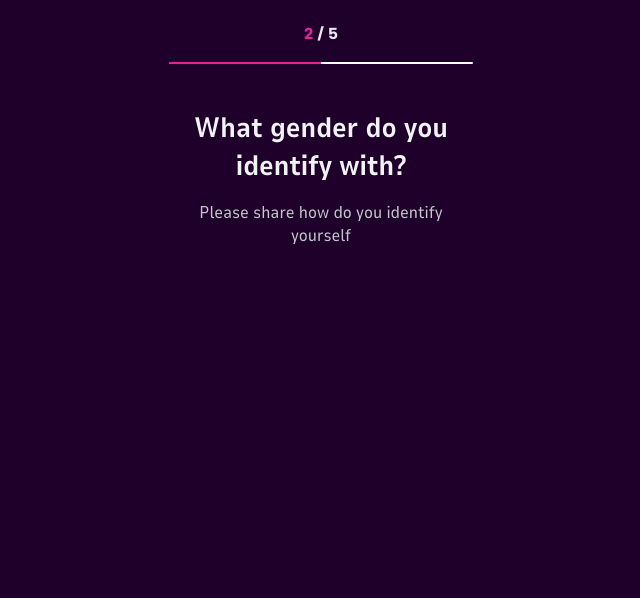
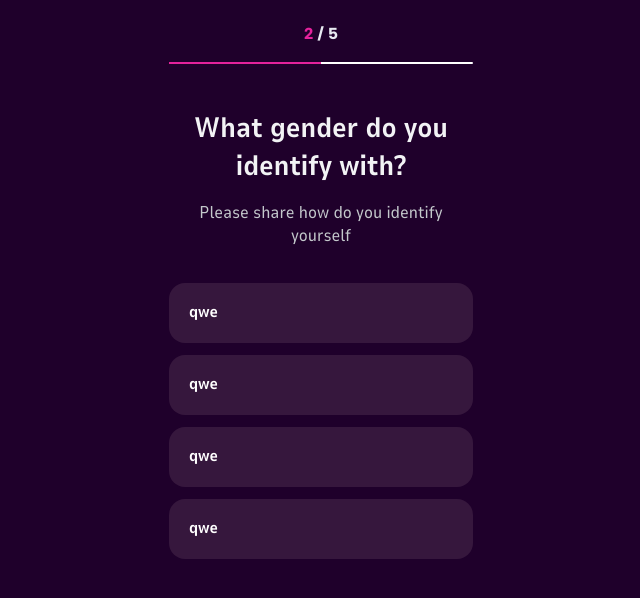
Before and after one commit to goxygit/domain, a Next.js app: page / in a window 1280 px wide. Shown: the top 598 px of the page, without its empty margins (319-959 px from the left). Built offline with nearby package versions, Linux system fonts and the light colour scheme; no server answers; the database is empty.

Commit message:
add first design, add database

```diff
--- a/package.json
+++ b/package.json
@@ -11,6 +11,7 @@
   "dependencies": {
     "@reduxjs/toolkit": "^2.2.1",
     "@types/react-redux": "^7.1.33",
+    "firebase": "^10.8.0",
     "next": "14.1.0",
     "react": "^18",
     "react-dom": "^18",
--- /dev/null
+++ b/src/app/firebase.ts
@@ -0,0 +1,29 @@
+import { initializeApp } from "firebase/app";
+import 'firebase/firestore'
+import { getDatabase } from "firebase/database";
+// TODO: Add SDKs for Firebase products that you want to use
+// https://firebase.google.com/docs/web/setup#available-libraries
+
+// Your web app's Firebase configuration
+const db_url = process.env.NEXT_PUBLIC_DATABASE_URL
+const api_key = process.env.NEXT_PUBLIC_API_KEY
+const auth_domain = process.env.NEXT_PUBLIC_AUTH_DOMAIN
+const project_id = process.env.NEXT_PUBLIC_PROJECT_ID
+const storage_bucket = process.env.NEXT_PUBLIC_STORAGE_BUCKET
+const messaging_sender_id = process.env.NEXT_PUBLIC_MESSAGING_SENDER_ID
+const publick_id = process.env.NEXT_PUBLIC_ID
+console.log(db_url)
+const firebaseConfig = {
+  apiKey: api_key,
+  authDomain: auth_domain,
+  databaseURL: db_url,
+  projectId: project_id,
+  storageBucket: storage_bucket,
+  messagingSenderId: messaging_sender_id,
+  appId: publick_id
+};
+
+// Initialize Firebase
+//@ts-ignore
+const app = initializeApp(firebaseConfig);
+export const database = getDatabase(app);
--- a/src/app/global.module.scss
+++ b/src/app/global.module.scss
@@ -19,6 +19,7 @@
 }
 
 .main {
+  position: relative;
   max-width: 320px;
   height: 100vh;
   margin: 0 auto;
--- a/src/app/page.tsx
+++ b/src/app/page.tsx
@@ -1,14 +1,24 @@
+'use client'
 import Image from "next/image";
 import styles from "./page.module.css";
 import HeaderLine from "@/components/header_line/main";
 import Question from "@/components/question/main";
+import Options from "@/components/options/main";
+import { useEffect } from "react";
+import { useAppDispatch } from "@/store/store";
+import { fetchData } from "@/store/data-slice";
 
 export default function Home() {
+  const dispatch = useAppDispatch()
+  useEffect(() => {
+    dispatch(fetchData())
+  }, [])
   return (
 
     <>
       <HeaderLine />
       <Question />
+      <Options />
     </>
   );
 }
--- /dev/null
+++ b/src/components/options/main.module.scss
@@ -0,0 +1,20 @@
+.options_block {
+    display: flex;
+    flex-direction: column;
+    margin: 0;
+    padding: 0;
+    margin-top: 24px;
+    list-style-type: none;
+    color: white;
+    font-family: NunitoSans;
+    overflow-x: auto;
+
+    .li_type_text {
+        height: 60px;
+        padding: 18px 20px;
+        box-sizing: border-box;
+        border-radius: 16px;
+        background-color: #36173D;
+        margin-top: 12px;
+    }
+}
--- /dev/null
+++ b/src/components/options/main.tsx
@@ -0,0 +1,12 @@
+import s from './main.module.scss'
+const Options = () => {
+    return (
+        <ul className={s.options_block}>
+            <li className={s.li_type_text}>qwe</li>
+            <li className={s.li_type_text}>qwe</li>
+            <li className={s.li_type_text}>qwe</li>
+            <li className={s.li_type_text}>qwe</li>
+        </ul>
+    )
+}
+export default Options
--- a/src/components/question/main.module.scss
+++ b/src/components/question/main.module.scss
@@ -3,6 +3,7 @@
     flex-direction: column;
     font-family: NunitoSans;
     margin-top: 45px;
+    width: 100%;
 
     h1 {
         margin: 0;
--- /dev/null
+++ b/src/store/data-slice.ts
@@ -0,0 +1,64 @@
+import { get, getDatabase, ref } from "firebase/database";
+import { createSlice, createAsyncThunk } from '@reduxjs/toolkit';
+import { RootState } from './store';
+import { database } from "../app/firebase";
+
+type variants_of_questions_type = {
+    language: "English" | "French" | "German" | "Spanish"
+    questions: questions_type[]
+}
+type questions_type = {
+    question: string
+    description: string
+    variants: variants_type
+    type: "string" | "string_and_emoji" | "checkbox" | "circle"
+}
+type variants_type = {
+    text: string
+    emoji?: string
+}
+type dataType = {
+    variants_of_questions: variants_of_questions_type[]
+}
+type initialState = {
+    data: dataType,
+    status: string
+}
+// Асинхронный thunk для чтения данных из базы данных
+export const fetchData = createAsyncThunk('data/fetchData', async () => {
+    const dataRef = ref(database);
+    const snapshot = await get(dataRef);
+    const data = snapshot.val();
+    console.log(data)
+
+    return data[0];
+});
+
+// Создание слайса
+const dataSlice = createSlice({
+    name: 'data',
+    initialState: {
+        data: {
+
+        },
+        status: 'idle',
+    } as initialState,
+    reducers: {},
+    extraReducers: (builder) => {
+        builder
+            .addCase(fetchData.pending, (state) => {
+                state.status = 'loading';
+            })
+            .addCase(fetchData.fulfilled, (state, action) => {
+                state.status = 'succeeded';
+
+                state.data = action.payload;
+            })
+            .addCase(fetchData.rejected, (state, action) => {
+                state.status = 'failed';
+            });
+    },
+});
+
+export default dataSlice.reducer;
+export const selectData = (state: RootState) => state.data.data;
--- a/src/store/store.ts
+++ b/src/store/store.ts
@@ -1,7 +1,9 @@
 import { Action, ThunkAction, configureStore } from '@reduxjs/toolkit';
 import { TypedUseSelectorHook, useDispatch, useSelector } from 'react-redux';
+import dataSlice from './data-slice';
 export const store = configureStore({
     reducer: {
+        data: dataSlice
     },
 });
 
```
Also changed, not shown: 2 other files (tests, documents, lock files or other folders).
